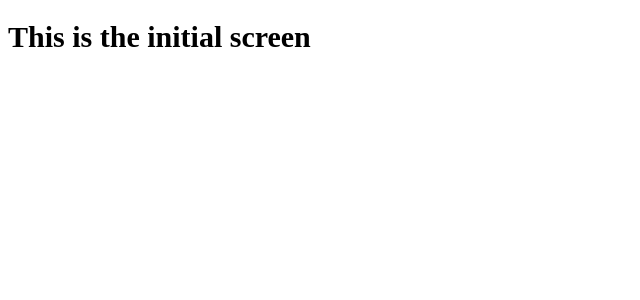
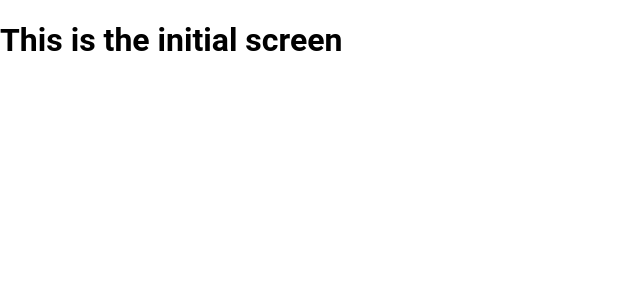
Before and after one commit to Aguirregzz97/kinedu-test, a React app: page / in a window 1280 px wide. Shown: the top 300 px of the page, without its empty margins (0-640 px from the left). Built offline with nearby package versions, Linux system fonts and the light colour scheme; no server answers; what @uifabric/icons would draw is missing.

Commit message:
Fix[css] Remove margin in body

```diff
--- a/src/assets/scss/App.scss
+++ b/src/assets/scss/App.scss
@@ -14,6 +14,7 @@ $border-color: red;
 }
 
 body {
-  font-size: 15px;
-  padding-bottom: 100px;
+  height: 100%;
+  margin: 0px;
+  font-family: roboto;
 }
```
